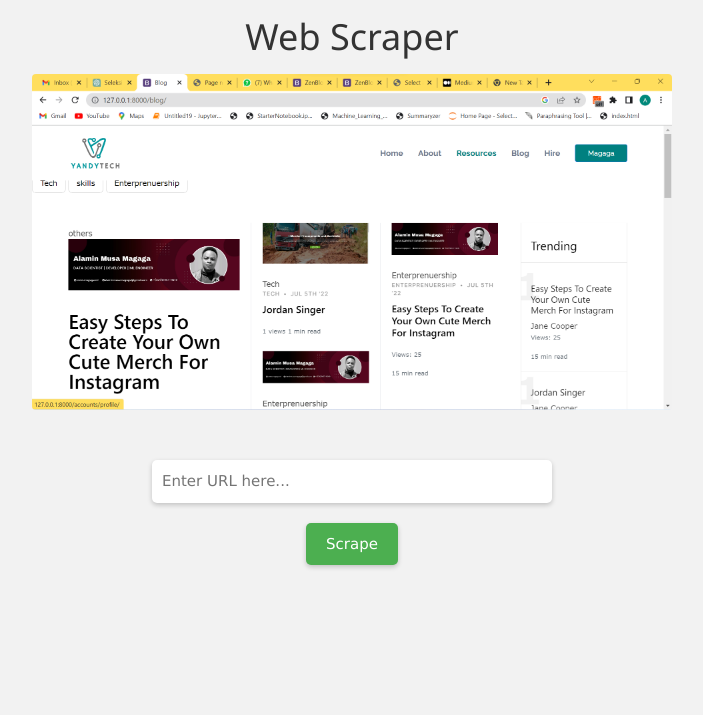
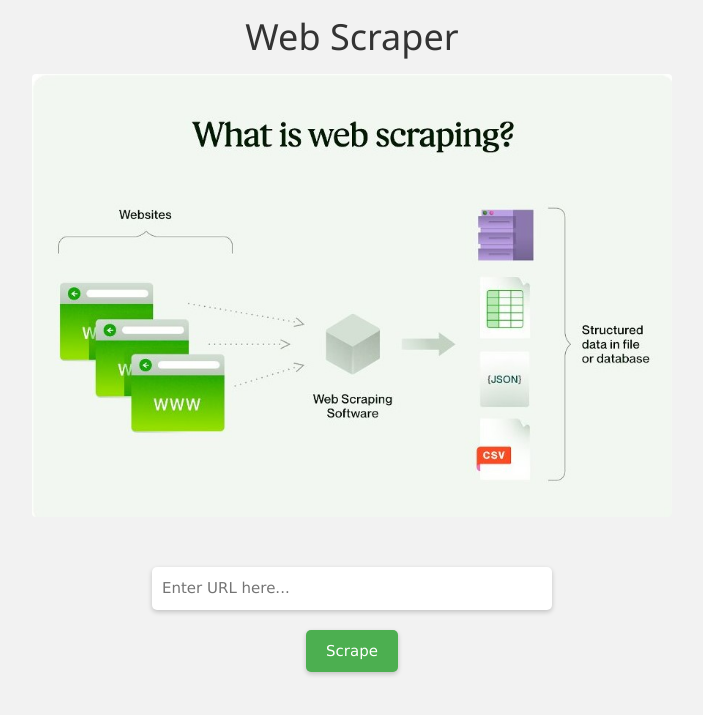
Before and after one commit to alaminmagaga/webscrapper, a Django app: page / in a window 1280 px wide. Shown: the top 715 px of the page, without its empty margins (288-991 px from the left). Run offline with Django 4.2, Linux system fonts and the light colour scheme.

Commit message:
bg image

```diff
--- a/templates/home.html
+++ b/templates/home.html
@@ -47,7 +47,7 @@
 	<link rel="stylesheet" href="{% static 'w3.css' %}">
 </head>
 <body><h1>Web Scraper</h1>
-	<div class="w3-center" ><img class="w3-round w3-hover-grayscale" src="{% static 'ai.png' %}" width="50%"></div>
+	<div class="w3-center" ><img class="w3-round w3-hover-grayscale" src="{% static 'web-scraping.jpg' %}" width="50%"></div>
 
 	<form method="post" action="{% url 'scrape' %}">
 		{% csrf_token %}
```
Also changed, not shown: Web-Scraping (1).jpg (deleted), static/Web-Scraping.jpg (added), static/ai.png (deleted).
